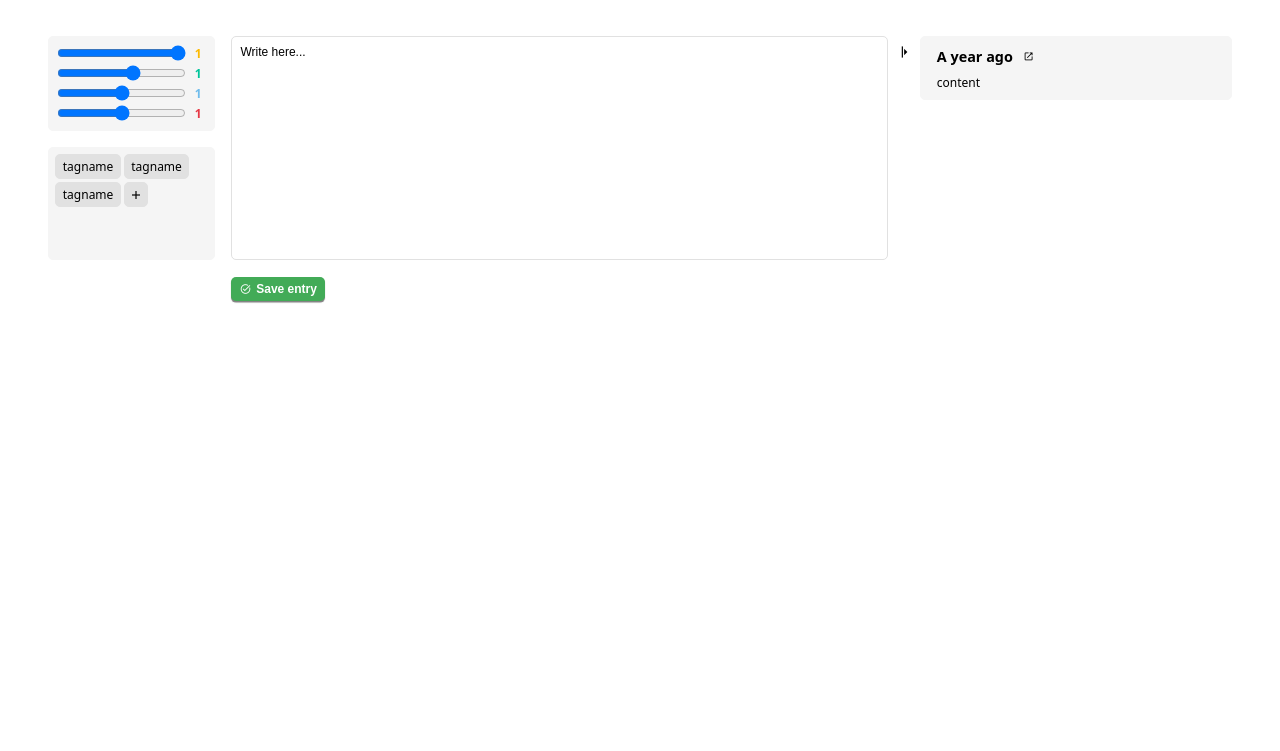
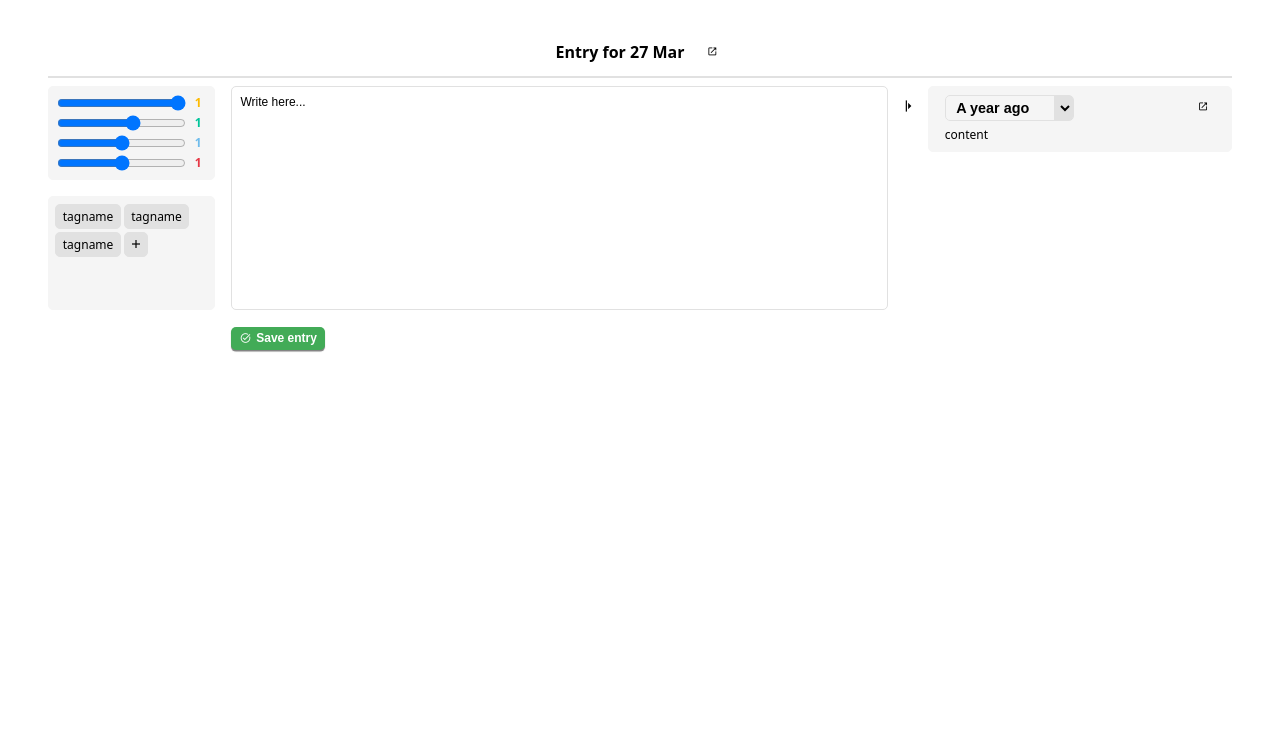
Before and after one commit to carbonioid/productivity-suite, a Flask app: page /diary/add in a window 1280 px wide. Shown: the top 751 px of the page. Run offline with Flask 3, Linux system fonts and the light colour scheme.

Commit message:
feat: finalise /add page styling & layout

```diff
--- a/src/static/diary/add/styles.css
+++ b/src/static/diary/add/styles.css
@@ -12,13 +12,39 @@ MAIN PAGE LAYOUT
     display:grid;
     column-gap:1rem;
     grid-template-columns: 1fr 6fr 3fr;
-    height:100%;
     width:100%;
 }
 
 .memory-container, .rating-container, .tag-container {
     background-color: var(--off-white);
     border-color:var(--off-white);
+}
+
+/***************
+HEADER STYLES
+***************/
+.header {
+    display:flex;
+    align-items:center;
+    justify-content: center;
+    gap:1rem;
+
+    border-top-left-radius: 5px;
+    border-top-right-radius: 5px;
+}
+
+.header h1 {
+    font-size:var(--font-large);
+    margin:0.3rem 0;
+}
+
+.header.hoverable {
+    display: inline-block;
+    margin-left:0;
+}
+
+.header .hoverable:hover {
+    background-color: var(--light);
 }
 
 /***************
@@ -172,17 +198,35 @@ MEMORY STYLES / RIGHT SIDEBAR
 }
 
 .memory-container .title {
+    display:inline-flex;
+    width: 100%;
+}
+
+.open-in-new-button {
+    margin-left:auto;
+}
+
+.open-in-new-button:hover {
+    background-color:var(--light);
+}
+
+.memory-container .content {
+  overflow: hidden;
+  display: -webkit-box;
+  -webkit-box-orient: vertical;
+  text-overflow: ellipsis;
+  -webkit-line-clamp:10;
+  line-height:1.1rem;
+}
+
+.delay-select {
     font-weight:750;
     margin-bottom:0.3rem;
     font-size:0.9rem;
-    display:inline-block;
+
+    background: none;
+
+    background: linear-gradient(to right, transparent 85%, var(--light) 85%); /* add bg to arrow area */
+    padding: 0.2rem 0.4rem;
+    cursor:pointer;
 }
-
-.memory-container .content {
-  overflow: hidden; /* Hides content that overflows the box */
-  display: -webkit-box; /* Required for -webkit-box-orient */
-  -webkit-box-orient: vertical; /* Required for vertical clamping */
-  text-overflow: ellipsis; /* Puts the "..." at the end */
-  -webkit-line-clamp:10;
-  line-height:1.1rem;
-}
--- a/src/templates/diary/add.html
+++ b/src/templates/diary/add.html
@@ -13,7 +13,12 @@
     <link href="{{ url_for('static', filename='diary/add/styles.css') }}" rel="stylesheet" />
 </head>
 <body>
-    <div class="page-container">
+    <header class="header">
+        <h1 class="title">Entry for 27 Mar</h1>
+        <span class="material-symbols-outlined icon-button hoverable" style="font-size:0.7rem;">open_in_new</span>
+    </header>
+    <div class="hoz-line"></div>
+    <main class="page-container">
         <div class="left-sidebar">
             <div class="rating-container border">
                 <div class="slider-container" style="--c:#fcba03;" >
@@ -57,13 +62,19 @@
         </main>
         <div class="right-sidebar">
             <div class="collapse-button switch">
-                <span class="material-symbols-outlined first">arrow_menu_open</span>
-                <span class="material-symbols-outlined second">arrow_menu_close</span>
+                <span class="material-symbols-outlined hoverable icon-button first">arrow_menu_open</span>
+                <span class="material-symbols-outlined hoverable icon-button second">arrow_menu_close</span>
             </div>
             <div class="memory-container border">
                 <p class="title">
-                    A year ago
-                    <span class="material-symbols-outlined icon-button hoverable" style="font-size:0.7rem;">open_in_new</span>
+                    <select class="delay-select border">
+                        <option value="365">A year ago</option>
+                        <option value="180">6 months ago</option>
+                        <option value="30">A month ago</option>
+                        <option value="7">A week ago</option>
+                        <option value="1">A day ago</option>
+                    </select>
+                    <span class="material-symbols-outlined icon-button hoverable open-in-new-button" style="font-size:0.7rem;">open_in_new</span>
                 </p>
 
                 <p class="content">
@@ -71,5 +82,5 @@
                 </p>
             </div>
         </div>
-    </div>
+    </main>
 </body>
```
